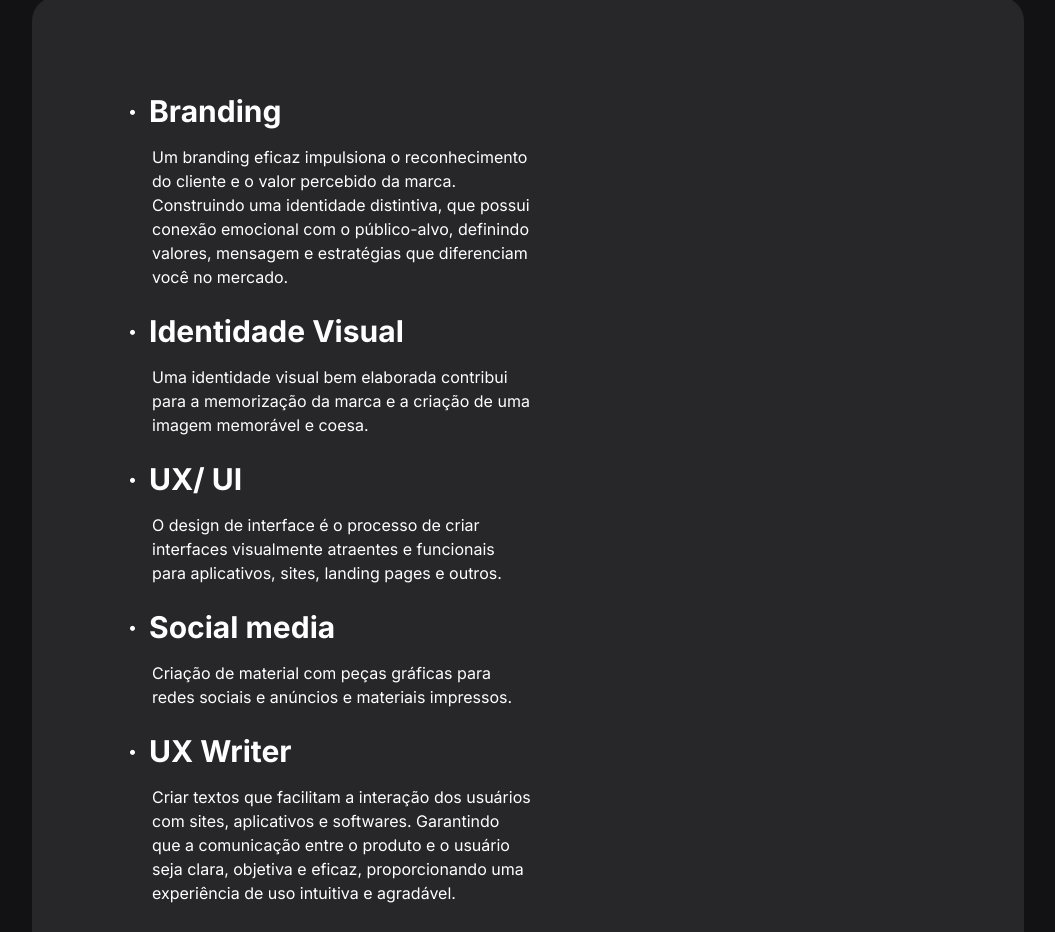
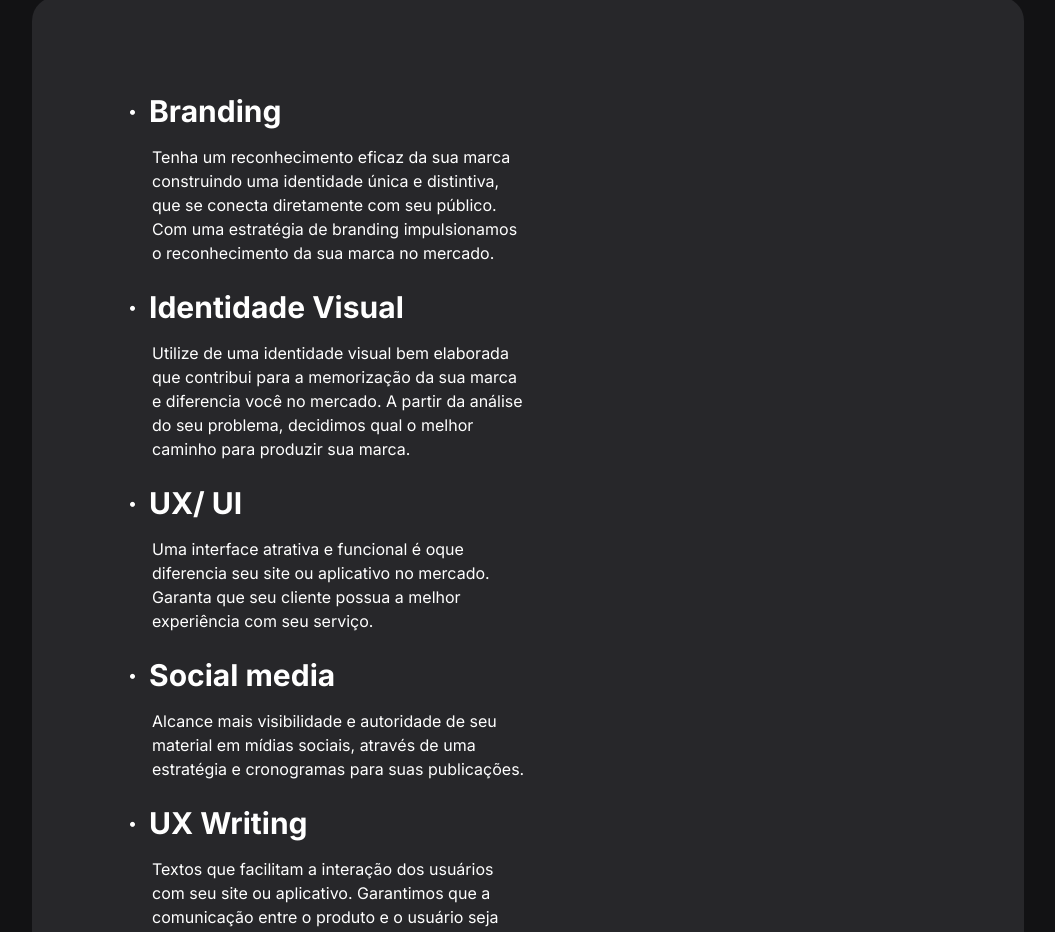
Before and after one commit to Mateus8741/sant-desing, a Next.js app: page / in a window 1280 px wide. Shown: the part 2532-3464 px from the top of the page, without its empty margins (112-1167 px from the left). Built offline with nearby package versions, Linux system fonts and the light colour scheme.

Commit message:
Update branding and visual identity descriptions in Section3 component

```diff
--- a/src/components/section3.tsx
+++ b/src/components/section3.tsx
@@ -2,32 +2,32 @@ const services = [
   {
     title: 'Branding',
     description:
-      'Um branding eficaz impulsiona o reconhecimento do cliente e o valor percebido da marca. Construindo uma identidade distintiva, que possui conexão emocional com o público-alvo, definindo valores, mensagem e estratégias que diferenciam você no mercado.',
+      'Tenha um reconhecimento eficaz da sua marca construindo uma identidade única e distintiva, que se conecta diretamente com seu público. Com uma estratégia de branding impulsionamos o reconhecimento da sua marca no mercado.',
   },
   {
     title: 'Identidade Visual',
     description:
-      'Uma identidade visual bem elaborada contribui para a memorização da marca e a criação de uma imagem memorável e coesa.',
+      'Utilize de uma identidade visual bem elaborada que  contribui para a memorização da sua marca e diferencia você no mercado. A partir da análise do seu problema, decidimos qual o melhor caminho para produzir sua marca.',
   },
   {
     title: 'UX/ UI',
     description:
-      'O design de interface é o processo de criar interfaces visualmente atraentes e funcionais para aplicativos, sites, landing pages e outros.',
+      'Uma interface atrativa e funcional é oque diferencia seu site ou aplicativo no mercado. Garanta que seu cliente possua a melhor experiência com seu serviço.',
   },
   {
     title: 'Social media',
     description:
-      'Criação de material com peças gráficas para redes sociais e anúncios e materiais impressos.',
+      'Alcance mais visibilidade e autoridade de seu material em mídias sociais, através de uma estratégia e cronogramas para suas publicações.',
   },
   {
-    title: 'UX Writer',
+    title: 'UX Writing',
     description:
-      'Criar textos que facilitam a interação dos usuários com sites, aplicativos e softwares. Garantindo que a comunicação entre o produto e o usuário seja clara, objetiva e eficaz, proporcionando uma experiência de uso intuitiva e agradável.',
+      'Textos que facilitam a interação dos usuários com seu site ou aplicativo. Garantimos que a comunicação entre o produto e o usuário seja clara e eficaz, trazendo uma experiência intuitiva e agradável.',
   },
   {
     title: 'Naming',
     description:
-      'Textos que facilitam o entendimento e a interação dos usuários com sites e aplicativos. Garantindo a comunicação eficaz e direta, proporcionando uma experiência de uso intuitiva e agradável, como este por exemplo.',
+      'Aliado a estratégia de Branding o processo de Naming é crucial para destacar seu lugar no mercado, um nome simples e memorável facilita o entendimento e a memorização de sua marca.',
   },
 ]
 
@@ -42,7 +42,7 @@ export function Section3() {
             <div className="flex items-center gap-3">
               • <li className="font-bold text-3xl">{service.title}</li>
             </div>
-            <li className="mt-4 ml-6 text-left w-96 text-wrap pr-1">
+            <li className="mt-4 ml-6 text-left w-[380px] text-wrap pr-1">
               {service.description}
             </li>
           </ul>
```
